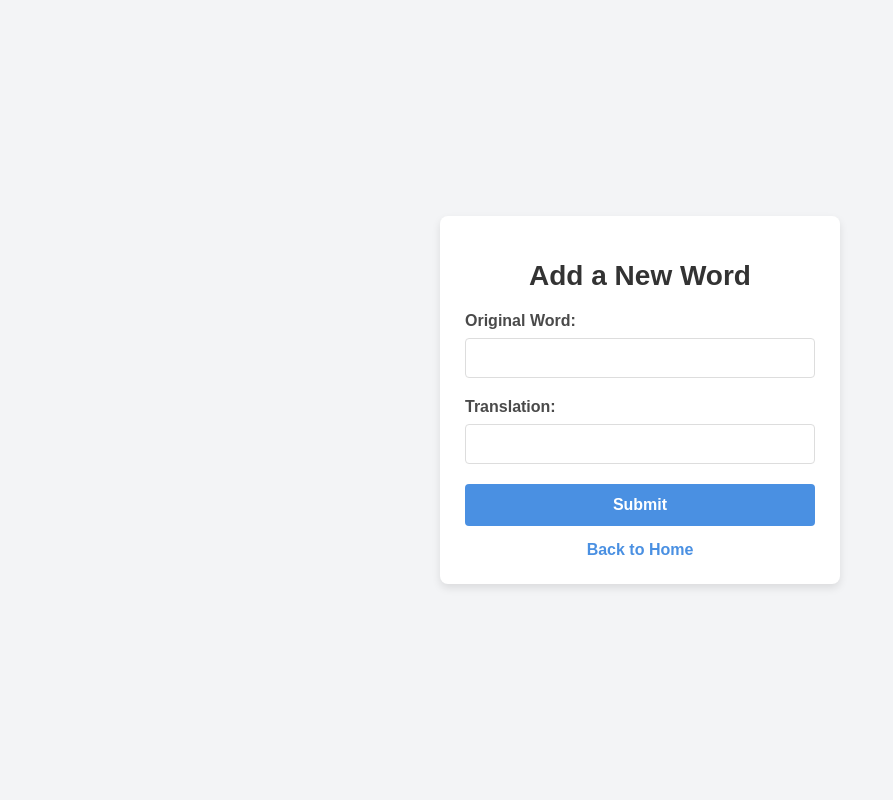
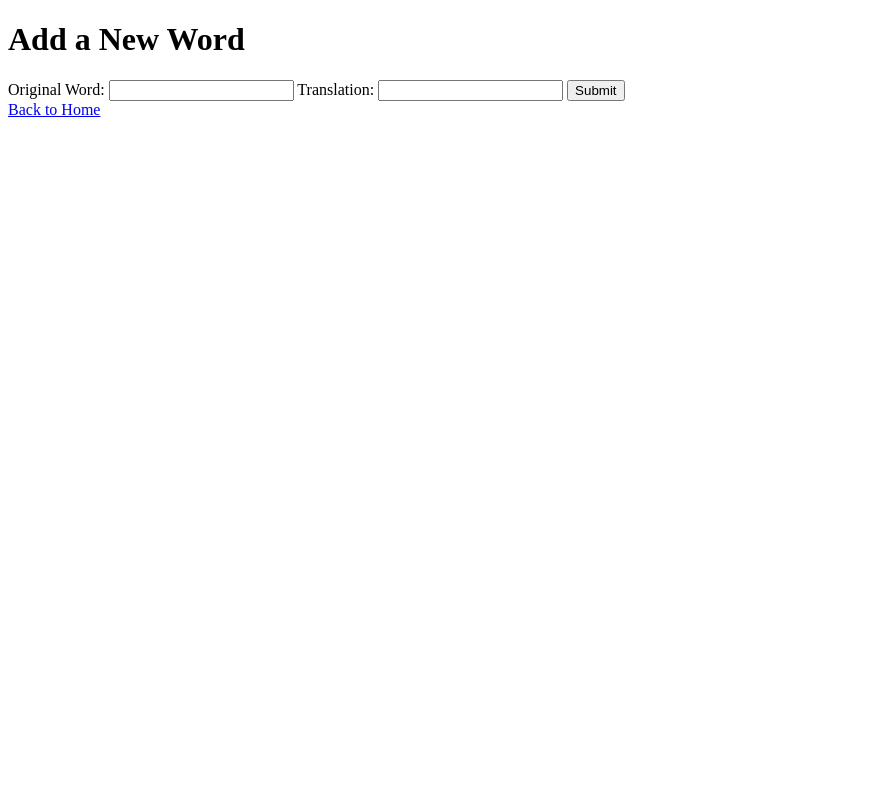
Before and after one commit to erikahutieva/laba2, a Flask app: page /add_word in a window 1280 px wide. Shown: the whole page, without its empty margins (0-893 px from the left). Run offline with Flask 3, Linux system fonts and the light colour scheme.

Commit message:
without comment

```diff
--- a/app.py
+++ b/app.py
@@ -1,45 +1,51 @@
-from flask import Flask, render_template, request, redirect, url_for  # Импортируем нужные функции и классы из Flask
+from flask import Flask, render_template, request, redirect, url_for
 
-app = Flask(__name__)  # экземпляр приложения Flask
+# Flask - для создания экземпляра приложения
+# render_template - для отображения HTML-шаблонов
+# request - для обработки данных из форм
+# redirect, url_for - для перенаправления пользователей и создания URL-адресов
 
+app = Flask(__name__)  # Создаем экземпляр приложения Flask,  __name__ позволяет Flask определить местоположение приложения
 
 def add_to_file(word1: str, word2: str):
-    with open("words.txt", "a", encoding="utf-8") as file:  # Открываем файл для добавления строк в кодировке UTF-8
-        file.write(word1 + "-" + word2 + "\n")  # Записываем слова в формате "слово1-слово2" и перенос строки
-
+    with open("words.txt", "a") as file:
+        file.write(word1 + "-" + word2 + "\n")
 
 def read_from_file():
-    with open("words.txt", "r", encoding="utf-8") as file:  # Открываем файл для чтения в кодировке UTF-8
-        lines = file.read().splitlines()  # Читаем строки и удаляем символы переноса строки
-    words1, words2 = [], []  # Инициализируем списки для слов
-    for line in lines:  # Проходимся по каждой строке файла
-        word1, word2 = line.split("-")  # Разделяем строку по дефису на два слова
-        words1.append(word1)  # Добавляем первое слово в список words1
-        words2.append(word2)  # Добавляем второе слово в список words2
-    return words1, words2  # Возвращаем оба списка
+    with open("words.txt", "r") as file:
+        lines = file.read().splitlines()
+    words1, words2 = [], []
+    for line in lines:
+        word1, word2 = line.split("-")
+        words1.append(word1)
+        words2.append(word2)
+    return words1, words2
 
-@app.route("/")  # Определяем маршрут для корневого URL
+@app.route("/")
 
 def home():
-    return render_template("home.html", title="My dictionary")  # Отображаем шаблон home.html с заголовком
+    return render_template("home.html", title="My dictionary")
+    # Отображаем шаблон home.html и передаем заголовок страницы
 
+@app.route("/add_word", methods=["GET", "POST"])
+# Определяем маршрут для добавления нового слова, поддерживающий методы GET и POST
 
-@app.route("/add_word", methods=["GET", "POST"])  # для добавления нового слова с поддержкой GET и POST
 def add_word():
-    if request.method == "POST":  # если метод запроса POST
-        word1 = request.form["word1"]  # Получаем слово1 из формы
-        word2 = request.form["word2"]  # Получаем слово2 из формы
-        add_to_file(word1, word2)
+    if request.method == "POST":  # Проверяем, является ли метод запроса POST
+        word1 = request.form["word1"]  # Получаем слово1 из данных формы
+        word2 = request.form["word2"]  # Получаем слово2 из данных формы
+        add_to_file(word1, word2)  # Вызываем функцию add_to_file для сохранения слов
         return redirect(url_for("home"))  # Перенаправляем пользователя на домашнюю страницу
-    return render_template("add_word.html", title="Add a Word")  # Отображаем шаблон add_word.html для добавления слова
+    return render_template("add_word.html", title="Add a Word")
+    # Если метод запроса GET, отображаем шаблон add_word.html и передаем заголовок
 
+@app.route("/words_list")  # Определяем маршрут для отображения списка слов
 
-@app.route("/words_list")
 def words_list():
-    words1, words2 = read_from_file()
-    words = list(zip(words1, words2))  # zip группирует их в кортежи
+    words1, words2 = read_from_file()  # Читаем слова из файла
+    words = list(zip(words1, words2))  # Объединяем words1 и words2 в список кортежей
     return render_template("words_list.html", words=words, title="Words List")
+    # Отображаем шаблон words_list.html и передаем список слов и заголовок
 
-
-if __name__ == "__main__":
-    app.run(debug=True)
+if __name__ == "__main__":  # Проверяем, запущен ли скрипт напрямую
+    app.run(debug=True)  # Запускаем Flask-приложение в режиме отладки для упрощения поиска ошибок
--- a/templates/add_word.html
+++ b/templates/add_word.html
@@ -1,85 +1,6 @@
 <!DOCTYPE html>
 <html lang="en">
-<head>
-    <meta charset="UTF-8">
-    <title>{{ title }}</title>
-    <style>
-        /* Центрирование формы и стили для всего контейнера */
-        body {
-            font-family: Arial, sans-serif;
-            display: flex;
-            align-items: center;
-            justify-content: center;
-            height: 100vh;
-            margin: 0;
-            background-color: #f3f4f6;
-        }
 
-        h1 {
-            color: #333;
-            font-size: 28px;
-            text-align: center;
-            margin-bottom: 20px;
-        }
-
-        .form-container {
-            background: #ffffff;
-            padding: 25px;
-            border-radius: 8px;
-            box-shadow: 0px 4px 8px rgba(0, 0, 0, 0.1);
-            width: 350px;
-        }
-
-        /* Стили для элементов формы */
-        label {
-            font-weight: bold;
-            color: #4a4a4a;
-            display: block;
-            margin-bottom: 8px;
-        }
-
-        input[type="text"] {
-            width: 100%;
-            padding: 10px;
-            margin-bottom: 20px;
-            border: 1px solid #ddd;
-            border-radius: 4px;
-            box-sizing: border-box;
-            font-size: 16px;
-            color: #555;
-        }
-
-        /* Кнопка отправки */
-        button[type="submit"] {
-            width: 100%;
-            padding: 12px;
-            background-color: #4a90e2;
-            border: none;
-            border-radius: 4px;
-            color: #fff;
-            font-size: 16px;
-            font-weight: bold;
-            cursor: pointer;
-        }
-
-        button[type="submit"]:hover {
-            background-color: #357ab8;
-        }
-
-        /* Ссылка на главную страницу */
-        .back-link {
-            display: block;
-            text-align: center;
-            margin-top: 15px;
-            color: #4a90e2;
-            text-decoration: none;
-            font-weight: bold;
-        }
-
-        .back-link:hover {
-            color: #357ab8;
-        }
-    </style>
 </head>
 <body>
     <div class="form-container">
```
Also changed, not shown: templates/home.html (+0 -57 lines), templates/words_list.html (+0 -68 lines).
